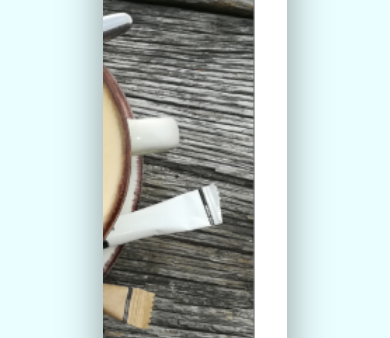
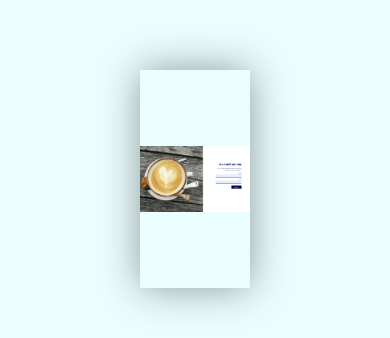
Before and after one commit to zila1970/project, a plain HTML site: page project3/presentation3.html in a window 390 px wide. Shown: the part 1226-1564 px from the top of the page. Drawn offline with nearby package versions, Linux system fonts and the light colour scheme; files that its build step writes are made by us from their sources; a web font is replaced by a local one.

Commit message:
Add files via upload

```diff
--- a/project3/presentation3.css
+++ b/project3/presentation3.css
@@ -259,6 +259,15 @@ body {
     html {
         font-size: 55%;
     }
+
+    #img {
+        display: block;
+        margin: auto;
+        height: 70%px 0px 40px #00000066;
+        opacity: 1;
+        width: 70%;
+        object-fit: contain;
+    }
 }
 
 @media (max-width: 991px) {
@@ -273,23 +282,25 @@ body {
     .footer {
         padding: 2rem 3%;
     }
+
     #img {
-        display: block;
-        margin: auto;
-        height: 500px;
+        height: 60%;
         box-shadow: 0px 0px 40px #00000066;
         opacity: 1;
-        width: 50%;
-        object-fit: cover;
+        width: 60%;
+        object-fit: contain;
     }
 }
-@media (max-width: 800px) {
+
+@media (max-width: 850px) {
     #menu-icon {
         display: block;
     }
+
     .logo-name {
         text-align: center;
     }
+
     .navbar {
         position: absolute;
         top: 100%;
@@ -342,19 +353,16 @@ body {
     #img {
         display: block;
         margin: auto;
-        height: 500px;
+        height: 50%;
         box-shadow: 0px 0px 40px #00000066;
         opacity: 1;
         width: 50%;
-        object-fit: cover;
+        object-fit: contain;
+        margin-top: 100px;
     }
 }
 
-@media (max-width: 600px) {
-    .project p {
-        font-size: 1rem;
-        margin: 1.5rem 0 2.5rem;
-    }
+@media (max-width: 550px) {
     .btn {
         padding: .5rem 1.5rem;
         margin: .5rem;
@@ -370,11 +378,12 @@ body {
     #img {
         display: block;
         margin: auto;
-        height: 500px;
+        height: 30%;
         box-shadow: 0px 0px 40px #00000066;
         opacity: 1;
-        width: 50%;
-        object-fit: cover;
+        width: 30%;
+        object-fit: contain;
+        margin-top: 150px;
     }
 
     .footer p {
@@ -384,6 +393,7 @@ body {
         margin-bottom: 1.5rem;
     }
 }
+
 @media (max-width: 450px) {
     .footer-iconTop a i {
         font-size: 1.2rem;
@@ -399,9 +409,21 @@ body {
         padding: .5rem;
         font-size: 1rem;
     }
+
+    #img {
+        display: block;
+        margin: auto;
+        height: 305;
+        box-shadow: 0px 0px 40px #00000066;
+        opacity: 1;
+        width: 30%;
+        object-fit: contain;
+        margin-top: 150px;
+
+    }
 }
 
-@media (max-width: 350px) {
+@media (max-width: 300px) {
     .btn {
         padding: .5rem 1.5rem;
         margin: .5rem;
@@ -434,7 +456,7 @@ body {
     }
 
     .project p {
-        font-size: .8rem;
-        margin: 1.5rem 0 2.5rem;
+        font-size: 1rem;
+        margin: 2rem 0 3rem;
     }
 }
```
